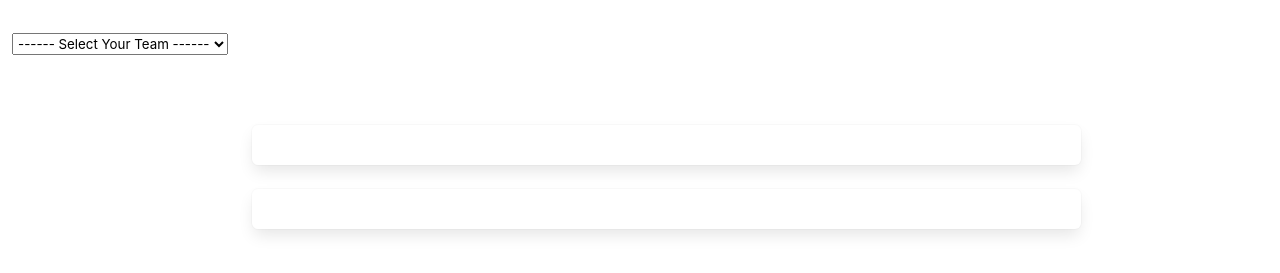
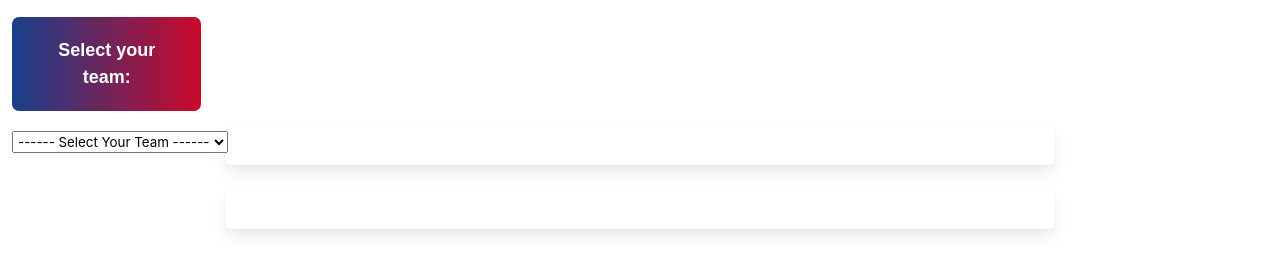
Before and after one commit to danchanyoungkim/NBA-Team-Stats, a plain HTML site: page index.html in a window 1280 px wide. Shown: the part 273-546 px from the top of the page. Drawn offline with nearby package versions, Linux system fonts and the light colour scheme; no server answers.

Commit message:
git commitss

```diff
--- a/assets/css/style.css
+++ b/assets/css/style.css
@@ -14,13 +14,20 @@ header {
     left: 0px;
 }
 
-p {
-    margin: 5px;
+#select-caption {
+    background: rgb(23,64,139);
+    background: linear-gradient(90deg, rgba(23,64,139,1) 0%, rgba(201,8,42,1) 100%);
+    margin: 20px 0px;
+    border-radius: 7px;
+    padding: 20px;
+    font-size: large;
+    font-weight: bolder;
+    font-family: Arial, Helvetica, sans-serif;
 }
 
 .drop-down {
     padding: 1px;
-
+    position: fixed
 }
 
 .nba {
--- a/index.html
+++ b/index.html
@@ -18,8 +18,8 @@
     </header>
     <main>
         <div class='tile'>
-                <div class = "column auto">
-                    <p class = "has-text-centered has-text-white"> Select your team: </p>
+                <div id = "left-column" class = "column auto">
+                    <p id = "select-caption" class = "has-text-centered has-text-white"> Select your team: </p>
                     <select class = "drop-down" id = "dropDown" onchange= "changeBodyBg(), inputImage()">
                       <option disabled selected> ------ Select Your Team ------ </option>
                       <option value="Atlanta Hawks">Atlanta Hawks</option>
```
